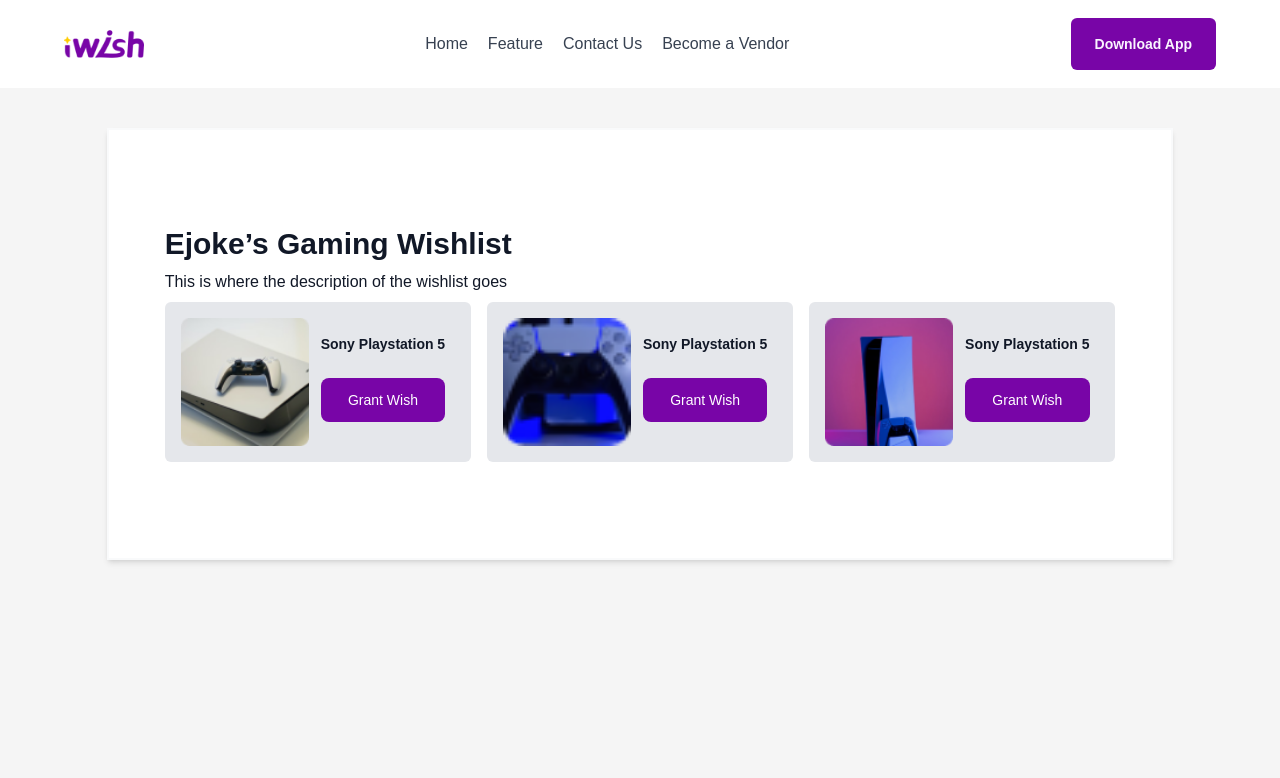
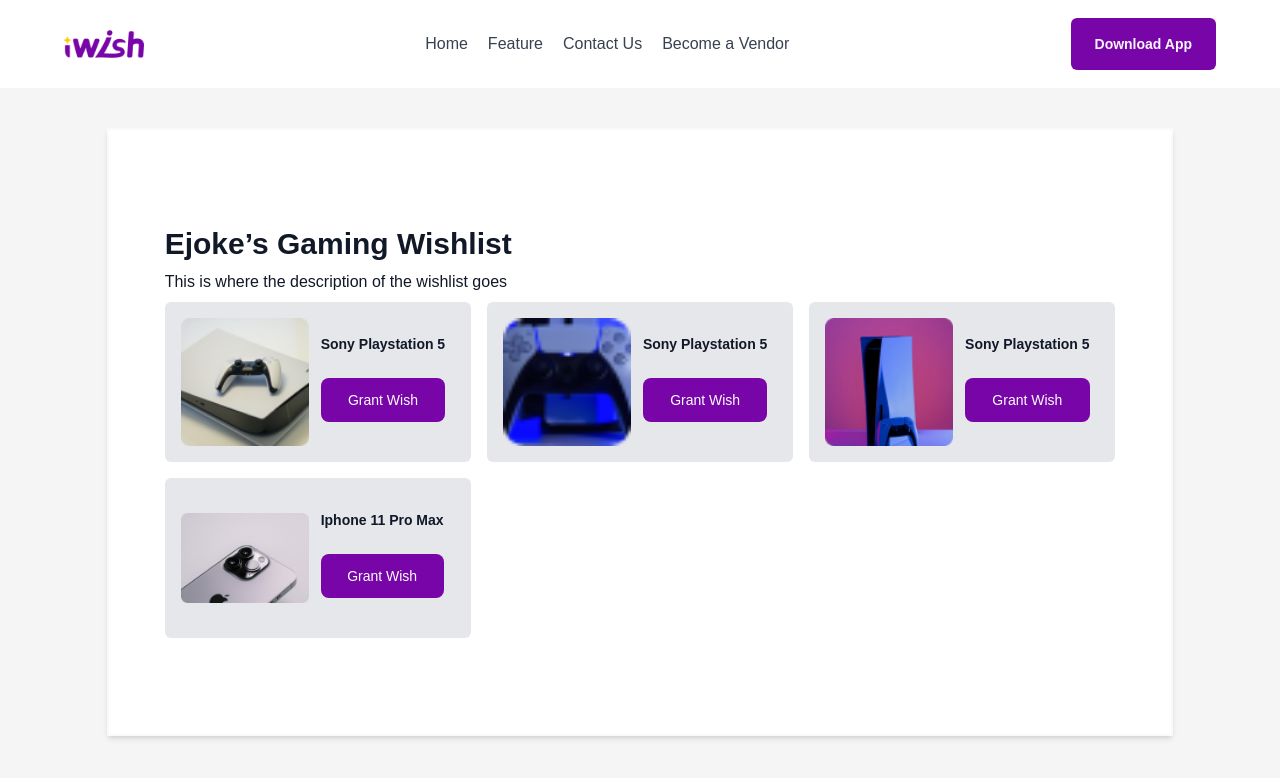
Before and after one commit to Chosen2730/i-wish-secondary, a React (Create React App) app: page / in a window 1280 px wide. Shown: the top 778 px of the page. Built offline with nearby package versions, Linux system fonts and the light colour scheme; a web font is replaced by a local one.

Commit message:
fixed new inputs

```diff
--- a/src/components/product.js
+++ b/src/components/product.js
@@ -1,5 +1,6 @@
 import { useState } from "react";
 import back from "../images/back.png";
+import { store } from "../data";
 
 const Product = ({ setPage, items }) => {
   const { img, title, price, colors, desc } = items;
@@ -69,6 +70,38 @@ const Product = ({ setPage, items }) => {
           </button>
         </div>
       </div>
+      <h2 className='font-bold text-2xl my-3 mt-10'>Similar Products</h2>
+      <div className='grid gap-4 sm:grid-cols-2 md:grid-cols-4'>
+        {store.map(({ img, title, price, colors, desc }, i) => {
+          return (
+            <div
+              key={i}
+              className='flex flex-col bg-gray-200 bg-gray-200 rounded-md'
+            >
+              <img
+                src={img[0]}
+                className='h-40 object-cover sm:h-32 w-full'
+                alt=''
+              />
+              <div className='p-2'>
+                <h5 className='font-bold text-sm my-2 capitalize'>{title}</h5>
+                <h5 className='font-extrabold text-lg my-2 capitalize'>
+                  <del>N</del> {price}
+                </h5>
+                <button
+                  className='py-3 px-6 my-4 rounded-lg bg-[#7805A7] text-sm text-white  w-full'
+                  onClick={() => {
+                    // setModal(true);
+                    // setItems({ img, title, price, colors, desc });
+                  }}
+                >
+                  Grant Wish
+                </button>
+              </div>
+            </div>
+          );
+        })}
+      </div>
     </div>
   );
 };
--- a/src/data.js
+++ b/src/data.js
@@ -20,4 +20,11 @@ export const store = [
     img: ["images/ps6.png", "images/ps.png", "images/ps7.png"],
     colors: ["white", "blue", "red", "coral green"],
   },
+  {
+    title: "Iphone 11 Pro Max",
+    price: "250000",
+    desc: "The shoes had been there for as long as anyone could remember. In fact, it was difficult for anyone to come up with a date they had first appeared. It had seemed they'd always been there and yet they seemed so out of place.",
+    img: ["images/iphone.png", "images/ps.png", "images/ps7.png"],
+    colors: ["white", "blue", "red", "coral green"],
+  },
 ];
```
Also changed, not shown: public/images/iphone.png (added), src/images/iphone.png (added).
